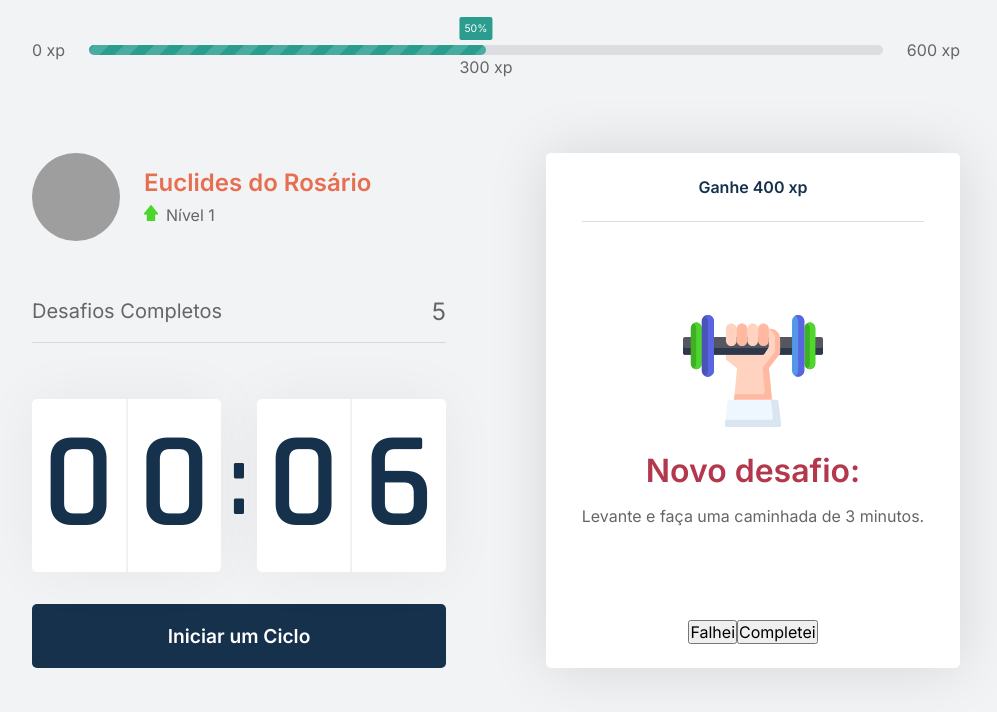
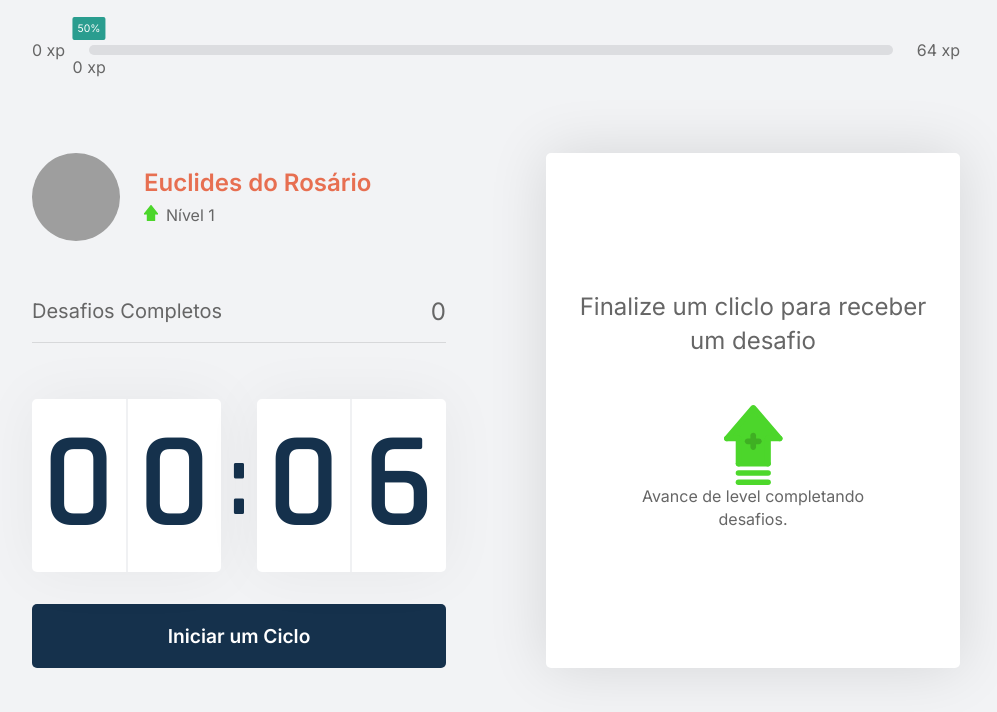
Before and after one commit to euclidesdry/NLW_4, a Next.js app in the folder ReactJS/getup-next/: page / in a window 1280 px wide. Shown: the top 712 px of the page, without its empty margins (144-1141 px from the left). Built offline with nearby package versions, Linux system fonts and the light colour scheme; grey boxes are pictures that could not be loaded.

Commit message:
Using Context API, add Challenges, Job Rules.

```diff
--- /dev/null
+++ b/ReactJS/getup-next/challenges.json
@@ -0,0 +1,62 @@
+[
+  {
+    "type": "body",
+    "description": "Estique um de seus braços com a palma da mão virada para frente e puxe os dedos para cima por 10 segundos por mão.",
+    "amount": 80
+  },
+  {
+    "type": "body",
+    "description": "Estique seu braço contra o peito e puxe-o utilizando o outro braço por 10 segundos por braço.",
+    "amount": 60
+  },
+  {
+    "type": "body",
+    "description": "Puxe seu pescoço com a ajuda da mão para a direita e para a esquerda, permanecendo na posição por alguns segundos.",
+    "amount": 70
+  },
+  {
+    "type": "body",
+    "description": "Com as duas mãos na parte de trás da cabeça, leve-a para baixo, alongando a parte de trás da região.",
+    "amount": 60
+  },
+  {
+    "type": "body",
+    "description": "Cruze as pernas e desça com as mãos esticadas em direção ao chão. Repita o movimento com a outra perna na frente.",
+    "amount": 100
+  },
+  {
+    "type": "body",
+    "description": "Sentado, abra as pernas e tente encostar as palmas das mãos no chão, repita 3 vezes por 5 segundos.",
+    "amount": 80
+  },
+  {
+    "type": "body",
+    "description": "Puxe o joelho de encontro ao peito e segure, troque de perna após 10 segundos.",
+    "amount": 50
+  },
+  {
+    "type": "body",
+    "description": "Sentado, cruze uma perna e incline seu tronco à frente, troque de perna após 10 segundos.",
+    "amount": 80
+  },
+  {
+    "type": "eye",
+    "description": "Sentado, feche os olhos e cubra-os com as palmas da mão durante 2 minutos, depois abra normalmente.",
+    "amount": 90
+  },
+  {
+    "type": "eye",
+    "description": "Em algum ambiente aberto, olhe o mais longe que puder em quatro direções por 3s, mexa apenas os olhos. Repita 3 vezes.",
+    "amount": 140
+  },
+  {
+    "type": "eye",
+    "description": "Usando os polegares, massage a área abaixo das sobrancelhas em movimentos circulares por 15 segundos.",
+    "amount": 70
+  },
+  {
+    "type": "body",
+    "description": "Em pé, gire a cintura o máximo que puder para a esquerda, segure por cinco segundos. Repita para a direita.",
+    "amount": 90
+  }
+]
--- a/ReactJS/getup-next/src/components/ChallengeBox.tsx
+++ b/ReactJS/getup-next/src/components/ChallengeBox.tsx
@@ -1,24 +1,29 @@
+import { useContext } from 'react';
+
+import { ChallengesContext } from '../contexts/ChallengesContext';
+
 import styles from '../styles/components/ChallengeBox.module.css';
 
 export function ChallengeBox() {
-    const hasActiveChalleng = true;
+    const {activeChallenge, resetChallenge} = useContext(ChallengesContext);
 
     return (
         <div className={styles.challengeBoxContainer}>
-            {hasActiveChalleng ? (
+            {activeChallenge ? (
                 <div className={styles.challengeActive}>
-                    <header> Ganhe 400 xp</header>
+                    <header> Ganhe {activeChallenge.amount} xp</header>
 
                     <main>
-                        <img src="icons/body.svg"/>
+                        <img src={`icons/${activeChallenge.type}.svg`}/>
                         <strong>Novo desafio:</strong>
-                        <p>Levante e faça uma caminhada de 3 minutos.</p>
+                        <p>{activeChallenge.description}</p>
                     </main>
 
                     <footer>
                         <button
                         type="button"
                         className={styles.challengeFailedButton}
+                        onClick={resetChallenge}
                         >
                             Falhei
                         </button>
--- a/ReactJS/getup-next/src/components/CompleteChallenges.tsx
+++ b/ReactJS/getup-next/src/components/CompleteChallenges.tsx
@@ -1,10 +1,18 @@
+import {useContext} from 'react';
+
+//Contexts
+import { ChallengesContext } from '../contexts/ChallengesContext';
+
+//CSS
 import styles from '../styles/components/CompleteChallenges.module.css';
 
 export function CompleteChallenges() {
+    const { challengesCompleted } = useContext(ChallengesContext);
+
     return (
         <div className={styles.completedChallengesContainer}>
             <span>Desafios Completos</span>
-            <span>5</span>
+            <span>{challengesCompleted}</span>
         </div>
     )
 }
--- a/ReactJS/getup-next/src/components/CountDown.tsx
+++ b/ReactJS/getup-next/src/components/CountDown.tsx
@@ -1,9 +1,12 @@
-import { useState, useEffect } from 'react';
+import { useState, useEffect, useContext } from 'react';
+import { ChallengesContext } from '../contexts/ChallengesContext';
 import styles from '../styles/components/CountDown.module.css';
 
 let countdownTimeout: NodeJS.Timeout;
 
 export function CountDown() {
+    const { startNewChallenge } = useContext(ChallengesContext)
+
     const countTime = 0.1 * 60;
 
     const [time, setTime] = useState(countTime);
@@ -35,6 +38,7 @@ export function CountDown() {
         } else if (isActive && time === 0) {
             setHasFinished(true);
             setIsActive(false);
+            startNewChallenge();
         }
     }, [isActive, time]);
 
--- a/ReactJS/getup-next/src/components/ExperienceBar.tsx
+++ b/ReactJS/getup-next/src/components/ExperienceBar.tsx
@@ -1,17 +1,26 @@
+import {useContext} from 'react';
+
+import { ChallengesContext } from '../contexts/ChallengesContext';
+
+// CSS
 import styles from '../styles/components/ExperienceBar.module.css';
 
 export function ExperienceBar () {
+    const { currentExperience, experienceToNextLevel } = useContext(ChallengesContext);
+
+    const percentToNextLevel = Math.round((currentExperience * 100) / experienceToNextLevel);
+
     return(
         <header className={styles.experienceBar}>
             <span>0 xp</span>
             <div>
-                <div className={`${styles.stripes} ${styles.animated} ${styles.slower}`} style={{width: '50%'}}/>
-                <span className={styles.currentExperience} style={{left: '50%'}}>
-                    300 xp
+                <div className={`${styles.stripes} ${styles.animated} ${styles.slower}`} style={{width: `${percentToNextLevel}%`}}/>
+                <span className={styles.currentExperience} style={{left: `${percentToNextLevel}%`}}>
+                    {currentExperience} xp
                     <span className={styles.cePercentage}>50%</span>
                 </span>
             </div>
-            <span>600 xp</span>
+            <span>{experienceToNextLevel} xp</span>
         </header>
     );
 }
--- /dev/null
+++ b/ReactJS/getup-next/src/contexts/ChallengesContext.tsx
@@ -0,0 +1,68 @@
+import { createContext, ReactNode, useState } from 'react';
+
+import challenges from '../../challenges.json';
+
+interface Challenge {
+    type: 'body' | 'eye';
+    description: string;
+    amount: number;
+}
+
+interface ChallengesContextData {
+    level: number;
+    currentExperience: number;
+    experienceToNextLevel: number;
+    challengesCompleted: number;
+    activeChallenge: Challenge;
+    levelUp: () => void;
+    startNewChallenge: () => void;
+    resetChallenge: () => void;
+}
+
+interface ChallengesProviderProps {
+    children: ReactNode;
+}
+
+export const ChallengesContext = createContext({} as ChallengesContextData);
+
+export function ChallengesProvider({children}) {
+    const [level, setLevel] = useState(1);
+    const [currentExperience, setCurrentExperience] = useState(0);
+    const [challengesCompleted, setChallengesCompleted] = useState(0);
+
+    const [activeChallenge, setActiveChallenge] = useState(null)
+
+    const experienceToNextLevel = Math.pow((level + 1) * 4, 2)
+
+    function levelUp() {
+        setLevel(level +1);
+    }
+
+    function startNewChallenge() {
+        const randomChallengeIndex = Math.floor(Math.random() * challenges.length);
+        const challenge = challenges[randomChallengeIndex];
+
+        setActiveChallenge(challenge);
+    }
+
+    function resetChallenge() {
+        setActiveChallenge(null)
+    }
+
+    return (
+        <ChallengesContext.Provider
+            value={{
+                level,
+                currentExperience,
+                experienceToNextLevel,
+                challengesCompleted,
+                levelUp,
+                startNewChallenge,
+                activeChallenge,
+                resetChallenge,
+            }}
+        >
+            {children}
+        </ChallengesContext.Provider>
+    )
+}
--- a/ReactJS/getup-next/src/pages/_app.tsx
+++ b/ReactJS/getup-next/src/pages/_app.tsx
@@ -1,8 +1,14 @@
 // App CSS
-import '../styles/global.css'
+import '../styles/global.css';
+
+import {ChallengesProvider } from './../contexts/ChallengesContext';
 
 function MyApp({ Component, pageProps }) {
-  return <Component {...pageProps} />
+  return (
+    <ChallengesProvider>
+      <Component {...pageProps} />
+    </ChallengesProvider>
+  )
 }
 
-export default MyApp
+export default MyApp;
--- a/ReactJS/getup-next/src/styles/components/ChallengeBox.module.css
+++ b/ReactJS/getup-next/src/styles/components/ChallengeBox.module.css
@@ -67,3 +67,61 @@
     color: var(--title);
     margin: 1.5rem 0 1rem;
 }
+
+.challengeActive main {
+    line-height: 1.5;
+}
+
+.challengeActive footer {
+    display: grid;
+    grid-template-columns: 1fr 1fr;
+    gap: 1rem;
+}
+
+.challengeActive footer button {
+    height: 3rem;
+
+    display: flex;
+    align-items: center;
+    justify-content: center;
+
+    border: 0;
+    outline: 0 !important;
+    border-radius: 5px;
+
+    color: var(--white);
+
+    font-size: 1rem;
+    font-weight: 600;
+
+    transition: all ease .2s;
+}
+
+.challengeActive footer button:hover {
+    transform: scale(1.04);
+    border-width: 0;
+    transition: all ease .2s;
+}
+
+.challengeActive footer button:active {
+    transform: scale(0.96);
+    border-width: 0;
+    background-color: var(--app-dark) !important;
+    transition: all ease .2s;
+}
+
+.challengeActive footer button.challengeFailedButton {
+    background-color: var(--red);
+}
+
+.challengeActive footer button.challengeFailedButton:hover {
+    background-color: var(--app-orange);
+}
+
+.challengeActive footer button.challengeSucceededButton {
+    background-color: var(--blue);
+}
+
+.challengeActive footer button.challengeSucceededButton:hover {
+    background-color: var(--app-light-green);
+}
--- a/ReactJS/getup-next/src/styles/components/CountDown.module.css
+++ b/ReactJS/getup-next/src/styles/components/CountDown.module.css
@@ -78,7 +78,7 @@
     background-color: var(--app-orange-light);
 }
 
-.countDownButton:active {
+.countDownButton:not(:disabled):active {
     transform: scale(0.96);
     border-width: 0;
     transition: all ease .2s;
```
